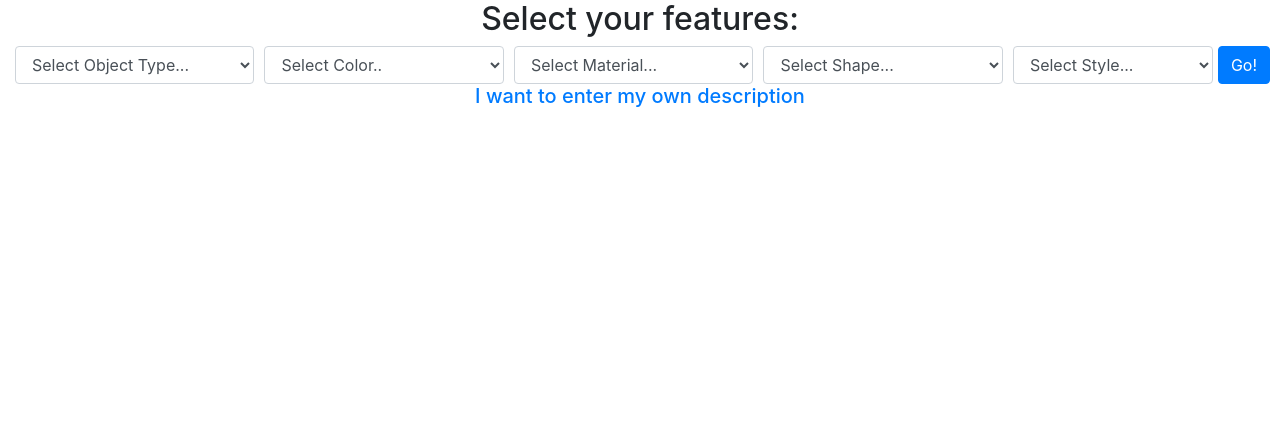
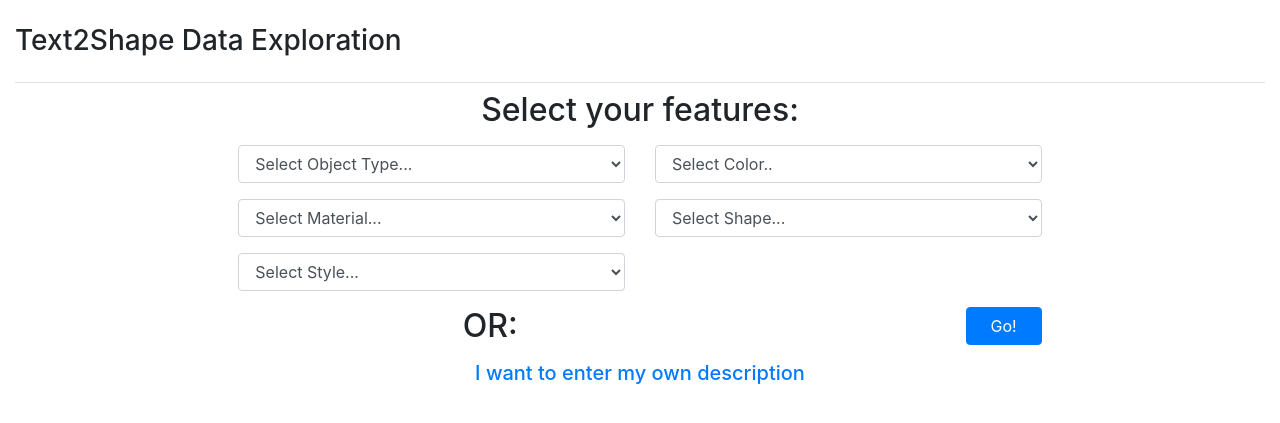
Before and after one commit to rjavadi/Text-to-Shape-Joint-Embedding-Exploration, a Flask app: page / in a window 1280 px wide. Shown: the top 423 px of the page. Run offline with Flask 2, Linux system fonts and the light colour scheme; some libraries are stand-ins or nearby versions.

Commit message:
Adding config file

```diff
--- a/app.py
+++ b/app.py
@@ -1,4 +1,8 @@
+import errno
+
 from flask import Flask
+import argparse
+import os.path
 
 from flask import (
     Blueprint, flash, g, redirect, render_template, request, session, url_for
@@ -10,11 +14,23 @@ from difflib import SequenceMatcher
 
 app = Flask(__name__)
 
+print("name: ", __name__)
 
 
+def get_file_path():
+    CONFIG_FILE_PATH = './config.txt'
 
+    if not os.path.isfile(CONFIG_FILE_PATH):
+        raise FileNotFoundError(
+            errno.ENOENT, os.strerror(errno.ENOENT), CONFIG_FILE_PATH)
 
-print("name: ", __name__)
+    conf = open(CONFIG_FILE_PATH, mode='r')
+    file_path = conf.readline()
+    if not os.path.isfile(CONFIG_FILE_PATH):
+        raise FileNotFoundError(
+            errno.ENOENT, os.strerror(errno.ENOENT), file_path)
+    return file_path
+
 
 if __name__ == '__main__':
     print("hello")
@@ -26,10 +42,10 @@ def hello_world():
     return render_template('drpdn-search.html')
 
 
-
 @app.route('/search')
 def search():
     return render_template('query-page.html')
+
 
 @app.route('/result', methods=('GET', 'POST'))
 def show_result():
@@ -67,18 +83,22 @@ def search_dropdown():
             # caption_dict = dummy_cap()
             return render_template('result.html', captions=caption_dict)
 
-
     return render_template('drpdn-search.html')
 
 
 def find_caption(query):
-        captions_df = pd.read_csv(os.path.join("F:/", "DL-code", "text2shape-data", "captions.csv"),
-                                   index_col=['id'])
-        # return captions_df.loc[int(id)]
-        captions_df['ratio'] = captions_df.apply(lambda row: calculate_ratio(row, query), axis=1)
-        sorted_df = captions_df.sort_values('ratio', ascending=False).head(10)
-        cap_dict = dict(zip(sorted_df['modelId'], sorted_df['description']))
-        return cap_dict
+    file_path = get_file_path()
+    # captions_df = pd.read_csv(os.path.join("F:/", "DL-code", "text2shape-data", "captions.csv"),
+    #                            index_col=['id'])
+    captions_df = pd.read_csv(file_path,
+                              index_col=['id'])
+
+    print("TODO: file found")
+    # return captions_df.loc[int(id)]
+    captions_df['ratio'] = captions_df.apply(lambda row: calculate_ratio(row, query), axis=1)
+    sorted_df = captions_df.sort_values('ratio', ascending=False).head(10)
+    cap_dict = dict(zip(sorted_df['modelId'], sorted_df['description']))
+    return cap_dict
 
 
 def calculate_ratio(row, query):
@@ -88,5 +108,6 @@ def calculate_ratio(row, query):
 
 def dummy_cap():
     return {'8806336': 'Brown wood picnic table.',
-                 '6784346': 'can be used to keep things.', '7658344': 'This looks like a brown picnic table',
-                 '1122345': 'narrow, wooden high table', '4379243': 'An old fashion big brown color chair with thick arms and very thin back.'}
+            '6784346': 'can be used to keep things.', '7658344': 'This looks like a brown picnic table',
+            '1122345': 'narrow, wooden high table',
+            '4379243': 'An old fashion big brown color chair with thick arms and very thin back.'}
--- /dev/null
+++ b/config.txt
@@ -0,0 +1 @@
+F:\DL-code\text2shape-data\captions.csv
--- a/templates/drpdn-search.html
+++ b/templates/drpdn-search.html
@@ -1,30 +1,29 @@
 <!DOCTYPE html>
 <html>
 
-<head>
-    <meta charset="utf-8">
-    <meta name="viewport" content="width=device-width, initial-scale=1.0">
-    <title>search-by-dropdown</title>
-    <link rel="stylesheet" href="../static/bootstrap/css/bootstrap.min.css">
-    <link rel="stylesheet" href="../static/css/styles.css">
-</head>
-
 <body>
 <div class="container-fluid">
-    <div class="row justify-content-center">
+
+    <div class="pb-3 mt-4 mb-2 border-bottom">
+        <h3>Text2Shape Data Exploration</h3>
+    </div>
+    <div class="row justify-content-center pb-2">
         <h2> Select your features:</h2>
     </div>
-    <form class="form-row" action="/search-drop" method="post" id="search-form">
-
-        <div class="col"><select class="form-control" name="objectType" id="objectType">
+    <div class="col-md-8 mx-auto">
+        <form action="/search-drop" method="post" id="search-form">
+            <div class="form-group row">
+                <div class="col-sm-6">
+                    <select class="form-control" name="objectType" id="objectType">
                         <optgroup label="Object Type">
                             <option value="" selected>Select Object Type...</option>
                             <option value="chair">Chair</option>
                             <option value="table">Table</option>
                         </optgroup>
-        </select></div>
-
-        <div class="col"><select class="form-control" name="color" id="color">
+                    </select>
+                </div>
+                <div class="col-sm-6">
+                    <select class="form-control" name="color" id="color">
                         <optgroup label="Color">
                             <option value="" selected="">Select Color..</option>
                             <option value="beige">Beige</option>
@@ -38,8 +37,12 @@
                             <option value="yellow">Yellow</option>
                             <option value="white">White</option>
                         </optgroup>
-        </select></div>
-        <div class="col"><select class="form-control" name="material" id="material">
+                    </select>
+                </div>
+            </div>
+            <div class="form-group row">
+                <div class="col-sm-6">
+                    <select class="form-control" name="material" id="material">
                         <optgroup label="Material">
                             <option value="" selected="">Select Material...</option>
                             <option value="fabric">Fabric</option>
@@ -49,16 +52,22 @@
                             <option value="plastic">Plastic</option>
                             <option value="wood">Wood</option>
                         </optgroup>
-        </select></div>
-
-        <div class="col"><select class="form-control" name="shape" id="shape">
+                    </select>
+                </div>
+                <div class="col-sm-6">
+                    <select class="form-control" name="shape" id="shape">
                         <optgroup label="Shape">
                             <option value="" selected="">Select Shape...</option>
                             <option value="round">Round</option>
                             <option value="rectangle">Rectangle</option>
                         </optgroup>
-        </select></div>
-        <div class="col-2"><select class="form-control" name="style" id="style">
+                    </select>
+                </div>
+
+            </div>
+            <div class="form-group row">
+                <div class="col-sm-6">
+                    <select class="form-control" name="style" id="style">
                         <optgroup label="Style">
                             <option value="" selected="">Select Style...</option>
                             <option value="modern">Modern</option>
@@ -67,17 +76,37 @@
                             <option value="artistic">Classic</option>
 
                         </optgroup>
-        </select></div>
-            <button type="submit" id="submit-btn" class="btn btn-primary">Go!</button>
+                    </select>
+                </div>
+
+            </div>
+            <button type="submit" id="submit-btn" class="btn btn-primary px-4 float-right">Go!</button>
+
+
         </form>
-
-    <div class="row justify-content-center">
+    </div>
+    <div class="row justify-content-center pb-2">
+        <h2> OR: </h2>
+    </div>
+    <div class="row justify-content-center text-center">
+        <div class="col-md-6">
             <h5><a href="/search">I want to enter my own description</a></h5>
         </div>
+    </div>
+</div>
+
 
 <script src="../static/js/jquery.min.js"></script>
 <script src="../static/bootstrap/js/bootstrap.min.js"></script>
-</div>
+
 </body>
 
+<head>
+    <meta charset="utf-8">
+    <meta name="viewport" content="width=device-width, initial-scale=1.0">
+    <title>search-by-dropdown</title>
+    <link rel="stylesheet" href="../static/bootstrap/css/bootstrap.min.css">
+    <link rel="stylesheet" href="../static/css/styles.css">
+</head>
+
 </html>
```
Lines whose indentation alone changed are shown as unchanged.
